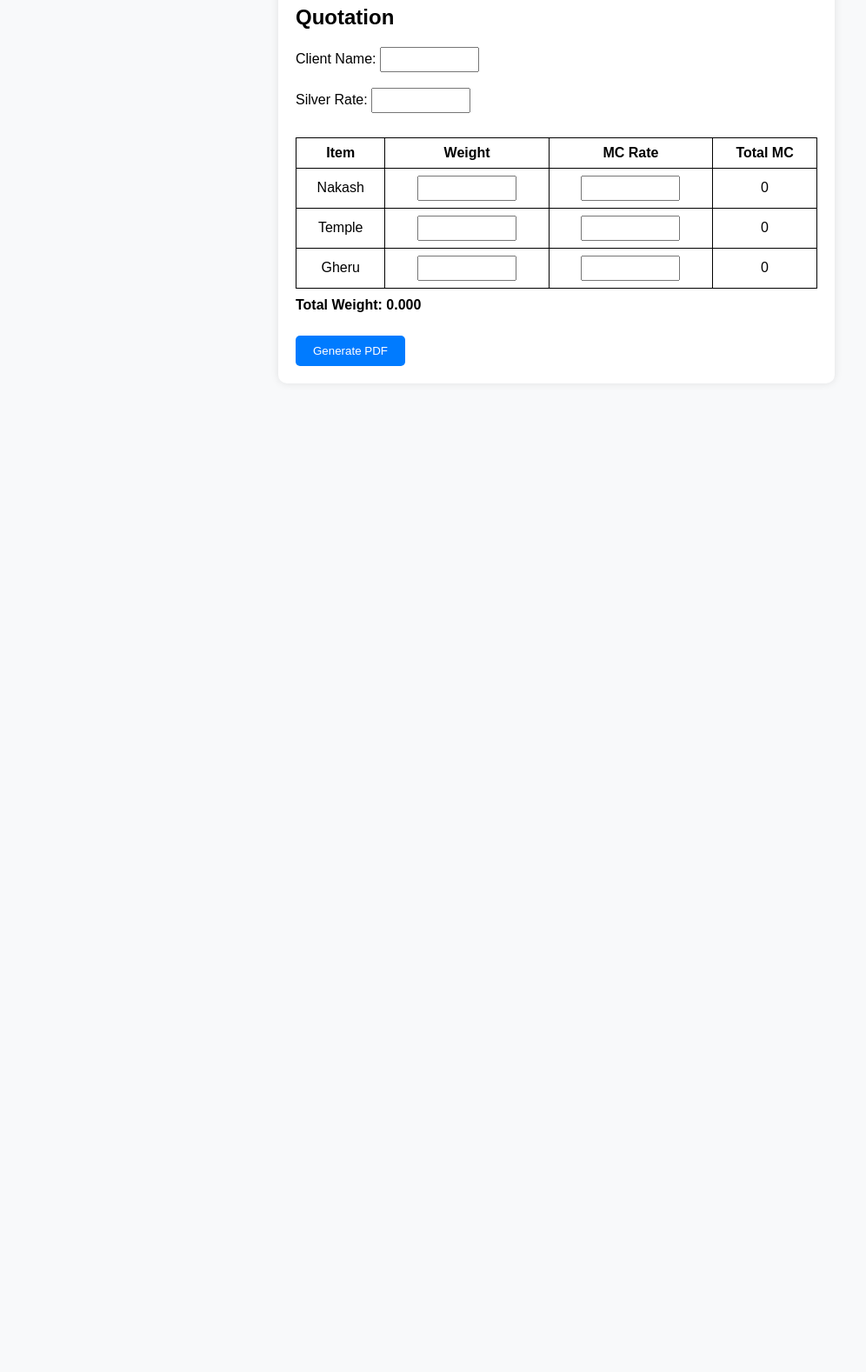
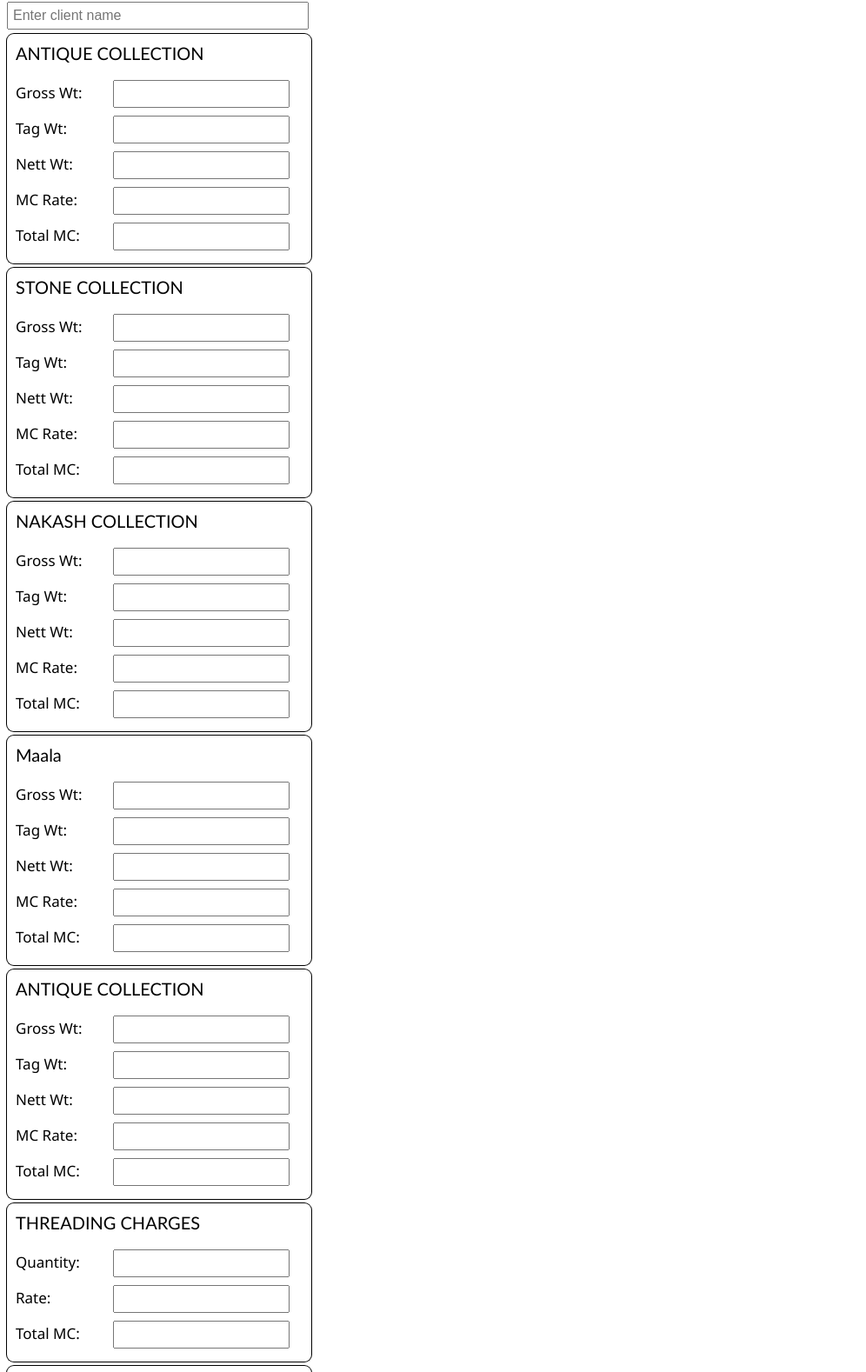
Before and after one commit to ykumar00/myraa-quote, a plain HTML site: page quote.html in a window 1280 px wide. Shown: the part 72-1650 px from the top of the page at 87% size, without its empty margins (0-996 px from the left). Before the commit the page ends 800 px from the top, so only its background shows below. Drawn offline with nearby package versions, Linux system fonts and the light colour scheme.

Commit message:
Update quote.html

```diff
--- a/quote.html
+++ b/quote.html
@@ -1,120 +1,315 @@
 <!DOCTYPE html>
 <html lang="en">
+
 <head>
     <meta charset="UTF-8">
     <meta name="viewport" content="width=device-width, initial-scale=1.0">
-    <title>Quotation Generator</title>
-    <script src="https://cdnjs.cloudflare.com/ajax/libs/jspdf/2.5.1/jspdf.umd.min.js"></script>
+    <title>Quote Generator</title>
+
+    <script src="https://cdnjs.cloudflare.com/ajax/libs/html2pdf.js/0.10.1/html2pdf.bundle.min.js"
+        integrity="sha512-GsLlZN/3F2ErC5ifS5QtgpiJtWd43JWSuIgh7mbzZ8zBps+dvLusV+eNQATqgA/HdeKFVgA5v3S/cIrLF7QnIg=="
+        crossorigin="anonymous" referrerpolicy="no-referrer"></script>
+
     <style>
-        body { font-family: Arial, sans-serif; margin: 20px; background-color: #f8f9fa; }
-        .container { max-width: 600px; margin: auto; background: white; padding: 20px; border-radius: 10px; box-shadow: 0px 0px 10px rgba(0, 0, 0, 0.1); }
-        table { width: 100%; border-collapse: collapse; margin-top: 10px; }
-        th, td { border: 1px solid black; padding: 8px; text-align: center; }
-        input { width: 100px; padding: 5px; text-align: right; }
-        .total { font-weight: bold; margin-top: 10px; }
-        button { padding: 10px 20px; margin-top: 10px; background-color: #007bff; color: white; border: none; border-radius: 5px; cursor: pointer; }
-        button:hover { background-color: #0056b3; }
+        img {
+            max-width: 300px;
+            margin-bottom: 20px;
+            display: block;
+        }
+
+        label {
+            display: flex;
+            justify-content: space-between;
+            align-items: center;
+            width: 100%;
+            margin-bottom: 5px;
+            font-size: 17px;
+            font-family: 'Segoe UI', Tahoma, Geneva, Verdana, sans-serif;
+        }
+
+        .card input {
+            width: 60%;
+            /* Adjust width as needed */
+            padding: 5px;
+            font-size: 16px;
+            margin-top: 4px;
+
+        }
+
+
+        .card {
+
+            padding: 10px;
+            max-width: 350px;
+            border-radius: 8px;
+            margin-top: 5px;
+            box-shadow: 0 0 0 1px;
+            padding-right: 25px;
+        }
+
+
+        .collectionName {
+            font-family: 'Gill Sans', 'Gill Sans MT', Calibri, 'Trebuchet MS', sans-serif;
+            font-size: 20px;
+            margin-bottom: 15px;
+        }
+
+        input {
+            width: 95%;
+            padding: 5px;
+            font-size: 16px;
+        }
+
+        .quote {
+
+            max-width: 350px;
+        }
     </style>
+
+
+
+
+
+
 </head>
+
 <body>
-    <div class="container">
-        <img src="logo.png" alt="Store Logo" width="150">
-        <h2>Quotation</h2>
-        <label>Client Name: <input type="text" id="clientName"></label>
-        <br><br>
-        <label>Silver Rate: <input type="number" id="silverRate" step="0.01"></label>
-        <br><br>
-        <table>
-            <thead>
-                <tr>
-                    <th>Item</th>
-                    <th>Weight</th>
-                    <th>MC Rate</th>
-                    <th>Total MC</th>
-                </tr>
-            </thead>
-            <tbody id="itemTable">
-                <tr>
-                    <td>Nakash</td>
-                    <td><input type="number" class="weight" step="0.001"></td>
-                    <td><input type="number" class="mcRate" step="0.01"></td>
-                    <td class="totalMC">0</td>
-                </tr>
-                <tr>
-                    <td>Temple</td>
-                    <td><input type="number" class="weight" step="0.001"></td>
-                    <td><input type="number" class="mcRate" step="0.01"></td>
-                    <td class="totalMC">0</td>
-                </tr>
-                <tr>
-                    <td>Gheru</td>
-                    <td><input type="number" class="weight" step="0.001"></td>
-                    <td><input type="number" class="mcRate" step="0.01"></td>
-                    <td class="totalMC">0</td>
-                </tr>
-            </tbody>
-        </table>
-        <p class="total">Total Weight: <span id="totalWeight">0.000</span></p>
-        <button onclick="generatePDF()">Generate PDF</button>
+    <div id="quote" class="quote">
+
+        <img src="logo.jpg" alt="Store Logo">
+
+        <label for="clientName">Client Name:</label>
+        <input type="text" id="clientName" placeholder="Enter client name">
+
+
+        <div class="card">
+            <div class="collectionName">ANTIQUE COLLECTION</div>
+
+            <label>Gross Wt: <input type="number" class="gross"
+                    onblur="updateCalculations(this.parentElement.parentElement)" step="0.001"></label>
+
+            <label>Tag Wt: <input type="number" class="tag"
+                    onblur="updateCalculations(this.parentElement.parentElement)" step="0.001"></label>
+
+
+            <label>Nett Wt: <input type="text" class="nett" readonly></label>
+
+
+            <label>MC Rate: <input type="number" class="mcRate"
+                    onblur="updateCalculations(this.parentElement.parentElement)"></label>
+
+
+            <label>Total MC:<input type="text" class="totalMC" readonly></label>
+        </div>
+
+
+        <div class="card">
+            <div class="collectionName">STONE COLLECTION</div>
+
+            <label>Gross Wt:<input type="number" class="gross"
+                    onblur="updateCalculations(this.parentElement.parentElement)" step="0.001"></label>
+
+            <label>Tag Wt: <input type="number" class="tag"
+                    onblur="updateCalculations(this.parentElement.parentElement)" step="0.001"></label>
+
+
+            <label>Nett Wt: <input type="text" class="nett" readonly></label>
+
+
+            <label>MC Rate: <input type="number" class="mcRate"
+                    onblur="updateCalculations(this.parentElement.parentElement)"></label>
+
+
+            <label>Total MC:<input type="text" class="totalMC" readonly></label>
+        </div>
+        <div class="card">
+            <div class="collectionName">NAKASH COLLECTION</div>
+
+            <label>Gross Wt:<input type="number" class="gross"
+                    onblur="updateCalculations(this.parentElement.parentElement)" step="0.001"></label>
+
+            <label>Tag Wt: <input type="number" class="tag"
+                    onblur="updateCalculations(this.parentElement.parentElement)" step="0.001"></label>
+
+
+            <label>Nett Wt: <input type="text" class="nett" readonly></label>
+
+
+            <label>MC Rate: <input type="number" class="mcRate"
+                    onblur="updateCalculations(this.parentElement.parentElement)"></label>
+
+
+            <label>Total MC:<input type="text" class="totalMC" readonly></label>
+        </div>
+        <div class="card">
+            <div class="collectionName">Maala</div>
+
+            <label>Gross Wt:<input type="number" class="gross"
+                    onblur="updateCalculations(this.parentElement.parentElement)" step="0.001"></label>
+
+            <label>Tag Wt: <input type="number" class="tag"
+                    onblur="updateCalculations(this.parentElement.parentElement)" step="0.001"></label>
+
+
+            <label>Nett Wt: <input type="text" class="nett" readonly></label>
+
+
+            <label>MC Rate: <input type="number" class="mcRate"
+                    onblur="updateCalculations(this.parentElement.parentElement)"></label>
+
+
+            <label>Total MC:<input type="text" class="totalMC" readonly></label>
+        </div>
+        <div class="card">
+            <div class="collectionName">ANTIQUE COLLECTION</div>
+
+            <label>Gross Wt:<input type="number" class="gross"
+                    onblur="updateCalculations(this.parentElement.parentElement)" step="0.001"></label>
+
+            <label>Tag Wt: <input type="number" class="tag"
+                    onblur="updateCalculations(this.parentElement.parentElement)" step="0.001"></label>
+
+
+            <label>Nett Wt: <input type="text" class="nett" readonly></label>
+
+
+            <label>MC Rate: <input type="number" class="mcRate"
+                    onblur="updateCalculations(this.parentElement.parentElement)"></label>
+
+
+            <label>Total MC:<input type="text" class="totalMC" readonly></label>
+        </div>
+
+        <div class="card">
+            <div class="collectionName">THREADING CHARGES</div>
+
+            <label>Quantity:<input type="number" class="qty"
+                    onblur="multiply(this.parentElement.parentElement)" step="1"></label>
+
+            <label>Rate: <input type="number" class="rate"
+                    onblur="multiply(this.parentElement.parentElement)"></label>
+
+            <label>Total MC:<input type="text" class="totalMC" readonly></label>
+        </div>
+
+        <div class="card">
+            <div class="collectionName">BEADS CHARGES</div>
+
+            <label>Weight:<input type="number" class="qty"
+                    onblur="multiply(this.parentElement.parentElement)" step="1"></label>
+
+            <label>Rate: <input type="number" class="rate"
+                    onblur="multiply(this.parentElement.parentElement)"></label>
+
+            <label>Total Amt:<input type="text" class="totalMC" readonly></label>
+        </div>
+
+
+
+
+        <br>
+
+        <div>
+            <label>Total Nett Weight:</label>
+            <input type="text" id="totalNett" readonly>
+            <br>
+            <label>Total MC:</label>
+            <input type="text" id="totalMC" readonly>
+        </div>
+
+
     </div>
 
+    <button style="margin-top:15px;" onclick="generatePDF()">Generate PDF</button>
+
+
+
     <script>
-        document.querySelectorAll('.weight, .mcRate').forEach(input => {
-            input.addEventListener('input', updateTotals);
-            input.addEventListener('blur', formatWeight);
-        });
+        function formatNumber(num, decimals) {
+            return parseFloat(num || 0).toFixed(decimals);
+        }
+        function formatIndianCurrency(num) {
+            return new Intl.NumberFormat('en-IN', { minimumFractionDigits: 2, maximumFractionDigits: 2 }).format(num);
+        }
+        function updateCalculations(row) {
+            let grossWtInput = row.querySelector(".gross");
+            let tagWtInput = row.querySelector(".tag");
+            let mcRateInput = row.querySelector(".mcRate");
+            let nettWtInput = row.querySelector(".nett");
+            let totalMCInput = row.querySelector(".totalMC");
+
+            let grossWt = parseFloat(grossWtInput.value) || 0;
+            let tagWt = parseFloat(tagWtInput.value) || 0;
+            let mcRate = parseFloat(mcRateInput.value) || 0;
+
+            grossWtInput.value = formatNumber(grossWt, 3);
+            tagWtInput.value = formatNumber(tagWt, 3);
+
+            let nettWt = grossWt - tagWt;
+            let totalMC = nettWt * mcRate;
+
+            nettWtInput.value = formatNumber(nettWt, 3);
+            totalMCInput.value = formatIndianCurrency(totalMC);
+            updateTotals();
+        }
+
+        function multiply(row) {
+            let qtyInput = row.querySelector(".qty");
+            let rateInput = row.querySelector(".rate");
+            let totalMCInput = row.querySelector(".totalMC");
+            let qty = parseFloat(qtyInput.value) || 0;
+            let rate = parseFloat(rateInput.value) || 0;
+            qtyInput.value = formatNumber(qty, 3);
+            rateInput.value = formatNumber(rate, 2);
+            let totalMC = qty * rate;
+            totalMCInput.value = formatIndianCurrency(totalMC);
+            updateTotals();
+        }
+
+
 
         function updateTotals() {
-            let totalWeight = 0;
-            document.querySelectorAll('#itemTable tr').forEach(row => {
-                let weight = parseFloat(row.children[1].children[0].value) || 0;
-                let mcRate = parseFloat(row.children[2].children[0].value) || 0;
-                let totalMC = weight * mcRate;
-                row.children[3].textContent = formatIndianNumber(totalMC);
-                totalWeight += weight;
+            let totalNett = 0;
+            let totalMC = 0;
+
+            document.querySelectorAll(".nett").forEach(input => {
+                totalNett += parseFloat(input.value) || 0;
             });
-            document.getElementById('totalWeight').textContent = totalWeight.toFixed(3);
+
+            document.querySelectorAll(".totalMC").forEach(input => {
+                totalMC += parseFloat(input.value.replace(/,/g, '')) || 0;
+            });
+
+            document.getElementById("totalNett").value = formatNumber(totalNett, 3);
+            document.getElementById("totalMC").value = formatIndianCurrency(totalMC);
         }
 
-        function formatIndianNumber(num) {
-            return new Intl.NumberFormat('en-IN').format(num.toFixed(2));
+
+
+        function generatePDF() {
+            var element = document.getElementById('quote');
+            var pdfname = document.getElementById('clientName').value + '.pdf';
+
+            var options = {
+                margin: 0,
+                filename: pdfname,
+                image: { type: 'jpeg', quality: 0.98 },
+                html2canvas: { scale: 2 },
+                jsPDF: { unit: 'in', format: 'letter', orientation: 'portrait' },
+                pagebreak: { mode: 'avoid-all', before: '#page2el' }
+            };
+
+
+            // Old monolithic-style usage:
+            html2pdf(element, options);
         }
 
-        function formatWeight(event) {
-            let input = event.target;
-            let value = parseFloat(input.value);
-            if (!isNaN(value)) {
-                input.value = value.toFixed(3);
-            }
-        }
 
-        function generatePDF() {
-            const { jsPDF } = window.jspdf;
-            let doc = new jsPDF();
+    </script>
 
-            doc.text("Quotation", 10, 10);
-            doc.text("Client Name: " + document.getElementById('clientName').value, 10, 20);
-            doc.text("Silver Rate: " + document.getElementById('silverRate').value, 10, 30);
 
-            let y = 40;
-            doc.text("Item", 10, y);
-            doc.text("Weight", 60, y);
-            doc.text("MC Rate", 110, y);
-            doc.text("Total MC", 160, y);
-            y += 10;
 
-            document.querySelectorAll('#itemTable tr').forEach(row => {
-                doc.text(row.children[0].textContent, 10, y);
-                doc.text(parseFloat(row.children[1].children[0].value).toFixed(3), 60, y);
-                doc.text(row.children[2].children[0].value, 110, y);
-                doc.text(formatIndianNumber(parseFloat(row.children[3].textContent.replace(/,/g, ''))), 160, y);
-                y += 10;
-            });
 
-            doc.text("Total Weight: " + document.getElementById('totalWeight').textContent, 10, y + 10);
+</body>
 
-            doc.save("Quotation.pdf");
-        }
-    </script>
-</body>
 </html>
```
